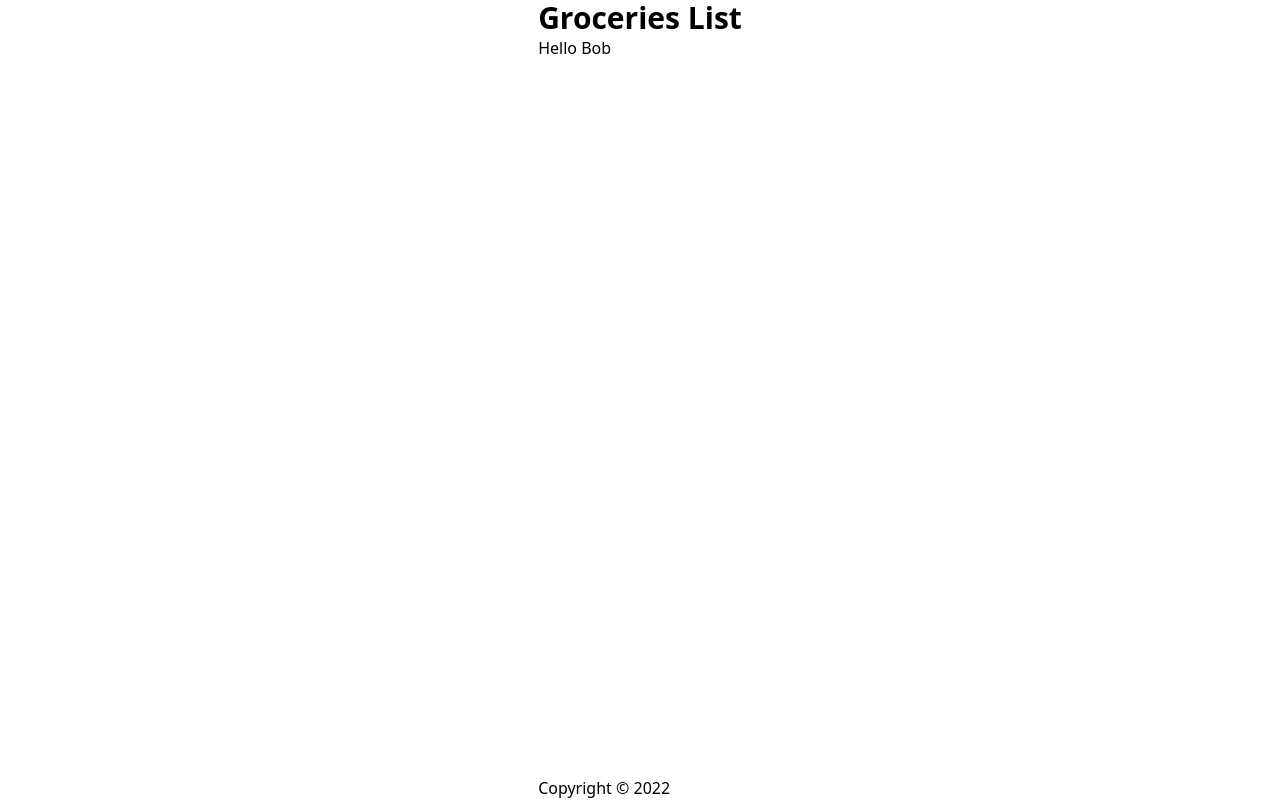
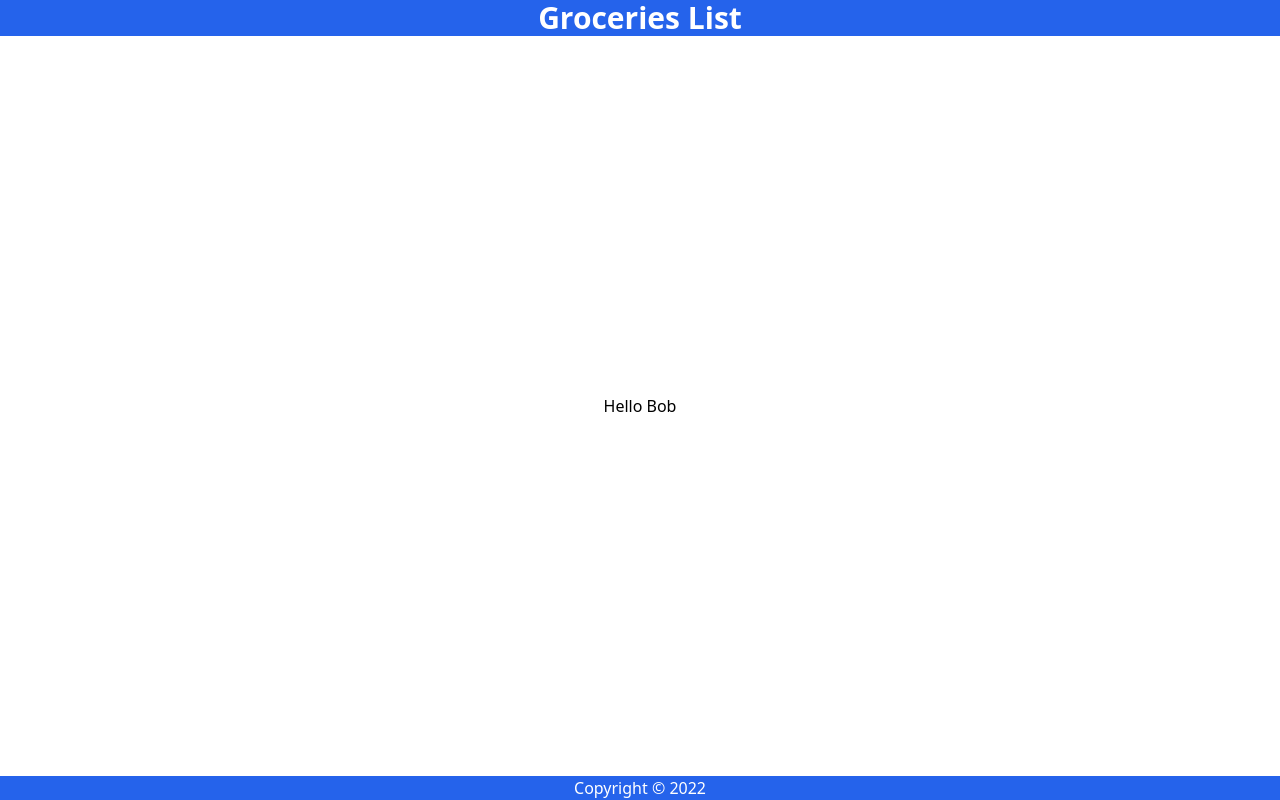
Before and after one commit to NeilRow56/d-gray-react-tutorial, a Next.js app: page / in a window 1280 px wide. Built offline with nearby package versions, Linux system fonts and the light colour scheme.

Commit message:
Basic styling - Header,Footer and Main

```diff
--- a/components/Content.jsx
+++ b/components/Content.jsx
@@ -11,7 +11,7 @@ const Content = () => {
 
   return (
     <Layout>
-    <main>
+    <main className='flex flex-col w-full items-center justify-center'>
         <p>Hello {handleNameChange()}</p>
     </main>
     </Layout>
--- a/components/Footer.jsx
+++ b/components/Footer.jsx
@@ -4,7 +4,7 @@ const Footer = () => {
 const today = new Date()
 
   return (
-    <footer>Copyright &copy; {today.getFullYear()}</footer>
+    <footer className='bg-blue-600 text-white text-center'>Copyright &copy; {today.getFullYear()}</footer>
   )
 }
 
--- a/components/Header.jsx
+++ b/components/Header.jsx
@@ -2,7 +2,7 @@ import React from 'react'
 
 const Header = () => {
   return (
-    <header className='text-3xl font-bold'>
+    <header className='text-3xl font-bold text-white bg-blue-600 w-screen text-center'>
       <h1>Groceries List</h1>
     </header>
   )
--- a/components/Layout.jsx
+++ b/components/Layout.jsx
@@ -13,7 +13,7 @@ const Layout = ({ children, title='Book Best Hotels for your holiday'}) => {
         <link rel="icon" href="/favicon.ico" />
       </Head>
 
-      <div className='flex flex-col h-screen'>
+      <div className='flex flex-col h-screen w-full'>
         <Header />
 
       <div className=" flex flex-grow">
--- a/pages/index.js
+++ b/pages/index.js
@@ -17,7 +17,8 @@ export default function Home() {
 
 
   return (
-    <div className='items-center justify-center w-full flex flex-col'>
+
+    <div className=' flex w-full'>
 
 
       <ClientOnly>
@@ -27,5 +28,6 @@ export default function Home() {
 
 
     </div>
+
   )
 }
```
